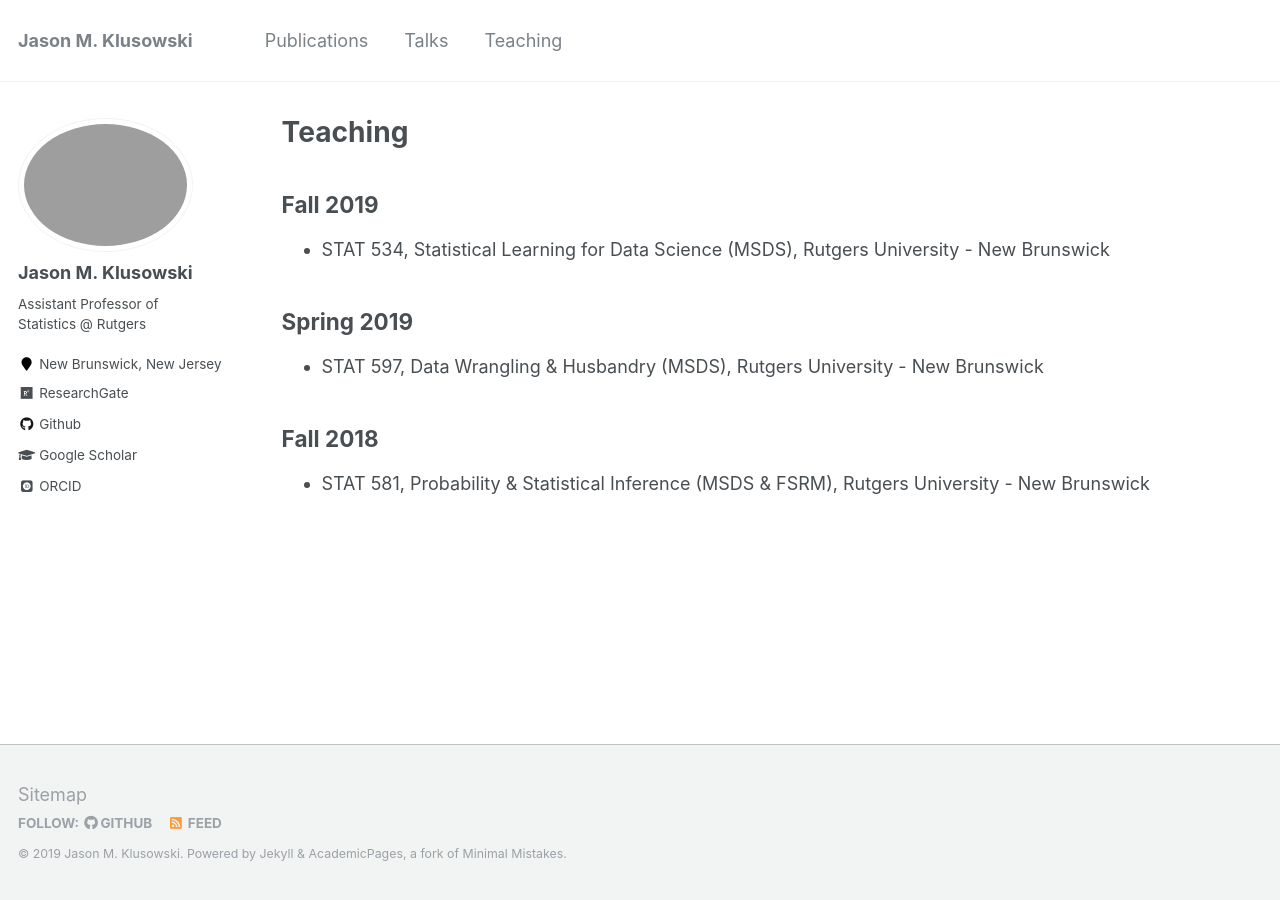
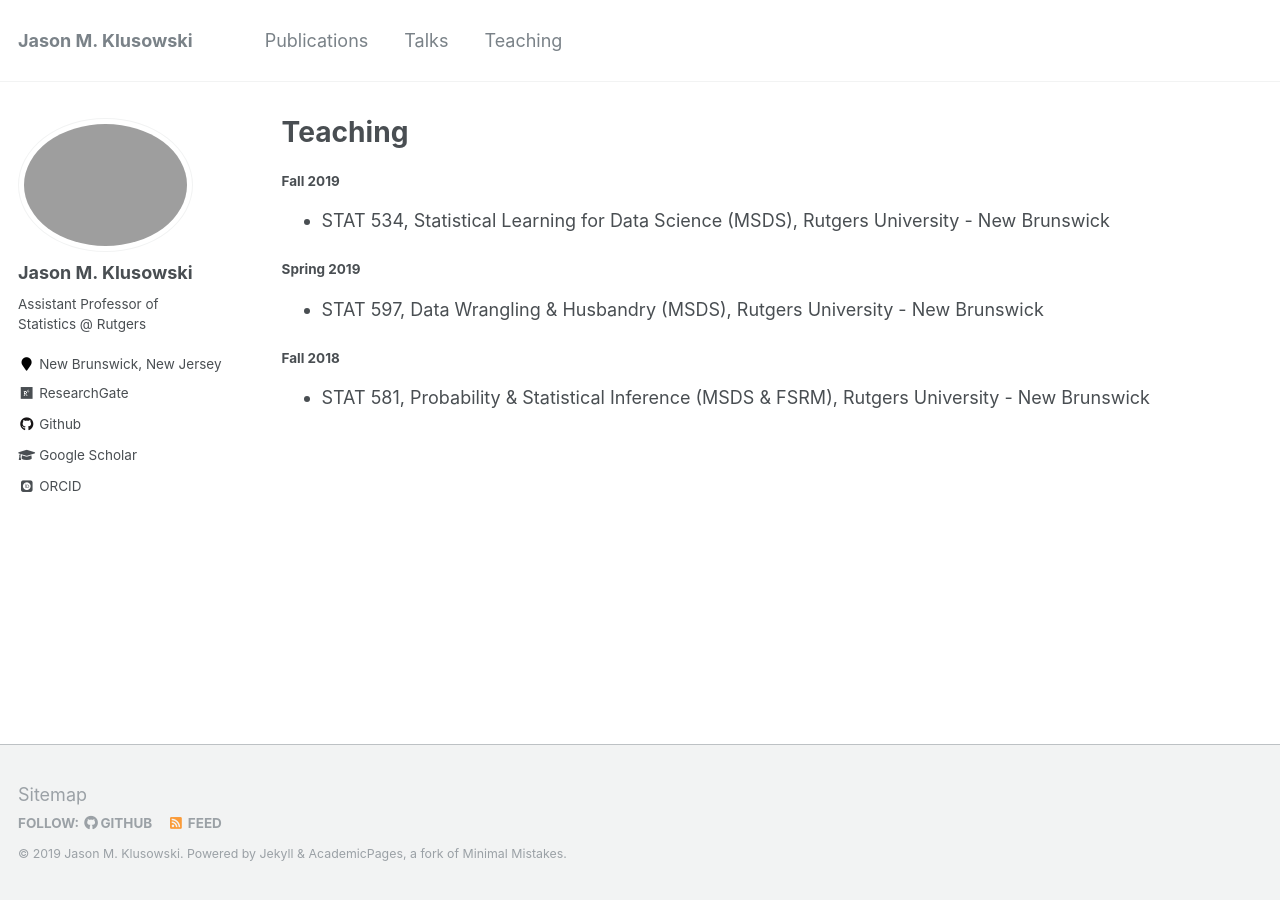
Before and after one commit to jasonklusowski/jasonklusowski.github.io, a Jekyll site: the page built from _pages/teaching.md, in a window 1280 px wide. Built offline with Jekyll 4.4.1, drawn with Linux system fonts in a browser that asks for light colours; some web fonts are replaced.

```diff
--- a/_pages/teaching.md
+++ b/_pages/teaching.md
@@ -5,14 +5,14 @@ permalink: /teaching/
 author_profile: true
 ---
 
-## Fall 2019
+#### Fall 2019
 
 * STAT 534, Statistical Learning for Data Science (MSDS), Rutgers University - New Brunswick
 
-## Spring 2019
+#### Spring 2019
 
 * STAT 597, Data Wrangling & Husbandry (MSDS), Rutgers University - New Brunswick
 
-## Fall 2018
+#### Fall 2018
 
 * STAT 581, Probability & Statistical Inference (MSDS & FSRM), Rutgers University - New Brunswick
```
